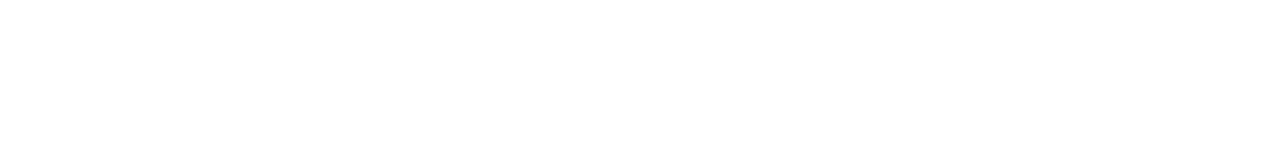
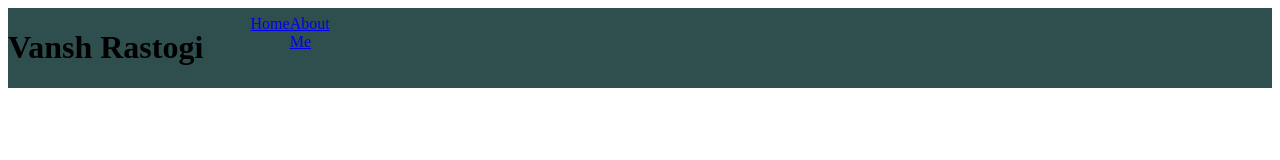
Before and after one commit to VanshR04/VanshR04.github.io, a plain HTML site: page index.html in a window 1280 px wide. Drawn offline with Linux system fonts and the light colour scheme.

Commit message:
Added header

```diff
--- a/index.html
+++ b/index.html
@@ -7,6 +7,16 @@
     <title>Vansh Rastogi</title>
 </head>
 <body>
-
+    <header style="background-color: darkslategrey; margin: 0; z-index: 99; padding: 0; display: flex;">
+    <h1>
+        Vansh Rastogi
+    </h1>
+        <nav >
+            <ul class="menu" style="display: flex; flex-direction: row; margin: 5%; list-style: none;">
+                <li><a href="#">Home</a></li>
+                <li><a href="#aboutme">About Me</a></li>
+            </ul>
+        </nav>
+</header>
 </body>
 </html>
```
